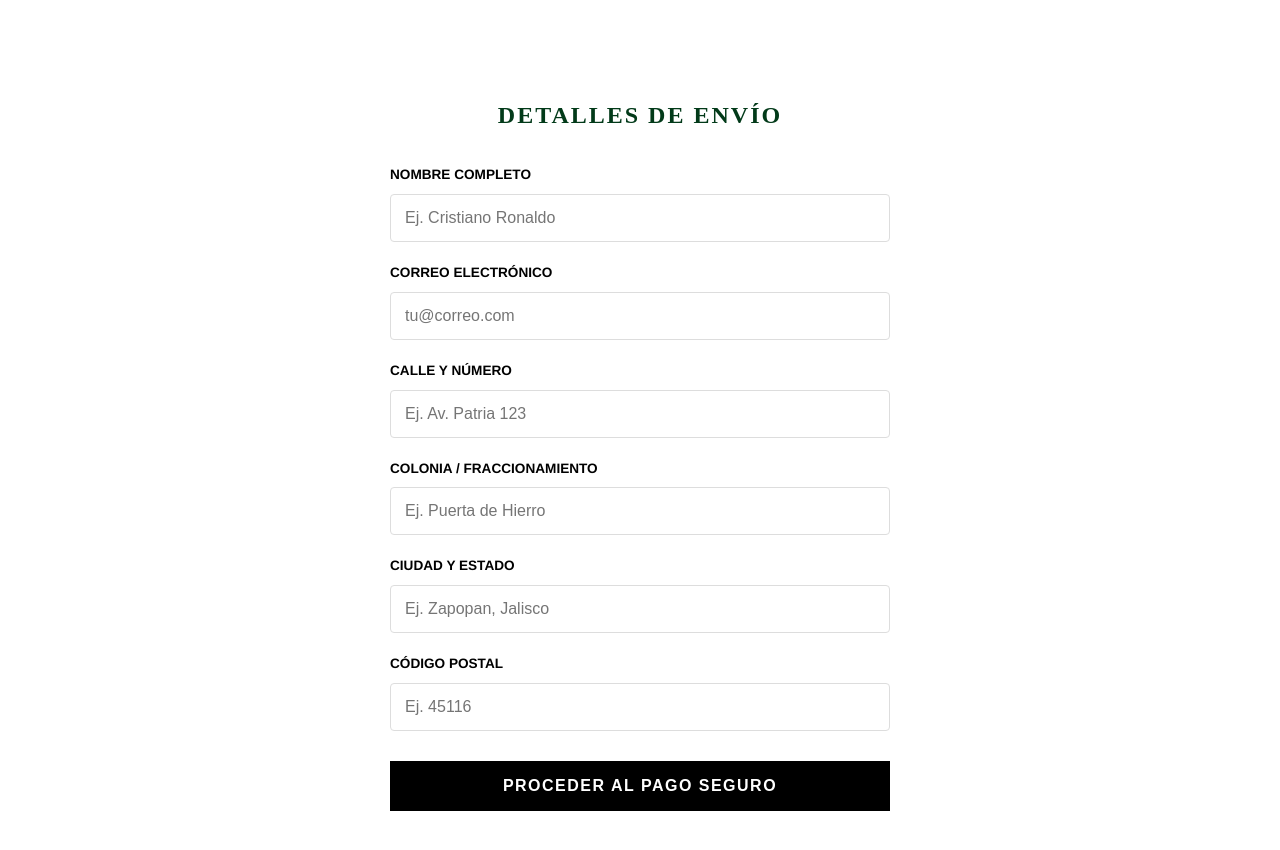
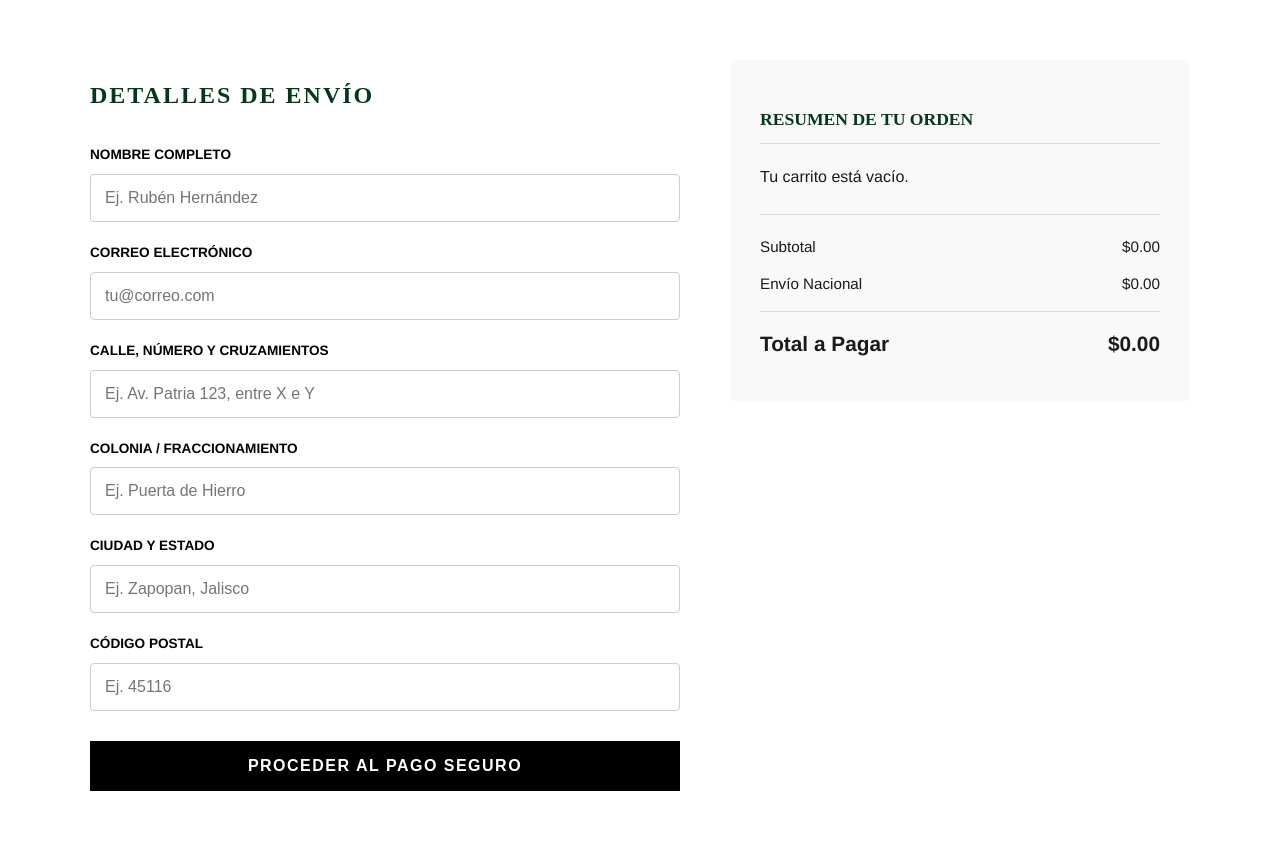
Before and after one commit to RubenCasaresR/PAGINA-SC-2, a website: page checkout.html in a window 1280 px wide. Drawn offline with Linux system fonts and the light colour scheme.

Commit message:
Update checkout.html

```diff
--- a/checkout.html
+++ b/checkout.html
@@ -3,35 +3,77 @@
 <head>
     <meta charset="UTF-8">
     <meta name="viewport" content="width=device-width, initial-scale=1.0">
-    <title>Envío | Societa Di Calcio</title>
+    <title>Pago Seguro | Societa Di Calcio</title>
     <link rel="stylesheet" href="styles.css">
     <style>
-        /* Diseño premium para la zona de pago */
-        .checkout-container { max-width: 500px; margin: 60px auto; padding: 20px; font-family: 'Helvetica Neue', Arial, sans-serif; }
-        .checkout-container h1 { text-align: center; margin-bottom: 30px; font-size: 1.5rem; text-transform: uppercase; letter-spacing: 2px; }
+        /* ========================================== */
+        /* DISEÑO PREMIUM DE DOS COLUMNAS             */
+        /* ========================================== */
+        .checkout-wrapper {
+            max-width: 1100px;
+            margin: 40px auto;
+            padding: 20px;
+            font-family: 'Helvetica Neue', Arial, sans-serif;
+            display: flex;
+            gap: 50px;
+            align-items: flex-start;
+        }
+
+        /* Columna Izquierda: Formulario */
+        .checkout-form-container { flex: 1; }
+        .checkout-form-container h1 { margin-bottom: 30px; font-size: 1.5rem; text-transform: uppercase; letter-spacing: 2px; }
+
         .form-group { margin-bottom: 20px; }
         .form-group label { display: block; margin-bottom: 8px; font-weight: bold; font-size: 0.85rem; color: #000; text-transform: uppercase; }
-        .form-group input { width: 100%; padding: 14px; border: 1px solid #ddd; border-radius: 4px; font-size: 1rem; box-sizing: border-box; }
+        .form-group input { width: 100%; padding: 14px; border: 1px solid #ccc; border-radius: 4px; font-size: 1rem; box-sizing: border-box; }
         .form-group input:focus { border-color: #000; outline: none; }
+
         .btn-pagar { width: 100%; padding: 16px; background-color: #000; color: #fff; border: none; font-size: 1rem; font-weight: bold; cursor: pointer; text-transform: uppercase; letter-spacing: 1.5px; transition: background 0.3s; margin-top: 10px; }
         .btn-pagar:hover { background-color: #333; }
+
+        /* Columna Derecha: Resumen de la Orden */
+        .checkout-summary-container {
+            width: 400px;
+            background-color: #f9f9f9; /* Un gris muy elegante */
+            padding: 30px;
+            border-radius: 8px;
+            position: sticky; /* Se queda pegado si el formulario es muy largo */
+            top: 20px;
+        }
+        .checkout-summary-container h2 { font-size: 1.1rem; text-transform: uppercase; margin-bottom: 20px; border-bottom: 1px solid #ddd; padding-bottom: 10px; }
+
+        /* Estilos para los productos (Tu cart.js usa estas clases) */
+        .summary-item { display: flex; align-items: center; gap: 15px; margin-bottom: 15px; }
+        .summary-item img { width: 65px; height: 65px; object-fit: cover; border-radius: 4px; border: 1px solid #eee; }
+
+        .summary-totals { margin-top: 25px; border-top: 1px solid #ddd; padding-top: 20px; }
+        .summary-row { display: flex; justify-content: space-between; margin-bottom: 12px; font-size: 0.95rem; }
+        .summary-row.total { font-weight: bold; font-size: 1.3rem; margin-top: 15px; border-top: 1px solid #ddd; padding-top: 15px; }
+
+        /* Responsivo: Si lo ven en celular, el resumen se pasa para arriba o abajo */
+        @media (max-width: 800px) {
+            .checkout-wrapper { flex-direction: column-reverse; } /* Pone el formulario abajo y el resumen arriba */
+            .checkout-summary-container { width: 100%; box-sizing: border-box; position: static; }
+        }
     </style>
 </head>
 <body>
-    <div class="checkout-container">
+    <div class="checkout-wrapper">
+
+        <div class="checkout-form-container">
             <h1>Detalles de Envío</h1>
             <form id="checkout-form">
                 <div class="form-group">
                     <label for="nombre">Nombre Completo</label>
-                <input type="text" id="nombre" required placeholder="Ej. Cristiano Ronaldo">
+                    <input type="text" id="nombre" required placeholder="Ej. Rubén Hernández">
                 </div>
                 <div class="form-group">
                     <label for="email">Correo Electrónico</label>
                     <input type="email" id="email" required placeholder="tu@correo.com">
                 </div>
                 <div class="form-group">
-                <label for="calle">Calle y Número </label>
-                <input type="text" id="calle" required placeholder="Ej. Av. Patria 123">
+                    <label for="calle">Calle, Número y Cruzamientos</label>
+                    <input type="text" id="calle" required placeholder="Ej. Av. Patria 123, entre X e Y">
                 </div>
                 <div class="form-group">
                     <label for="colonia">Colonia / Fraccionamiento</label>
@@ -49,15 +91,42 @@
             </form>
         </div>
 
+        <div class="checkout-summary-container">
+            <h2>Resumen de tu Orden</h2>
+
+            <div id="checkout-items-container"></div>
+
+            <div class="summary-totals">
+                <div class="summary-row">
+                    <span>Subtotal</span>
+                    <span id="checkout-subtotal">$0.00</span>
+                </div>
+                <div class="summary-row">
+                    <span>Envío Nacional</span>
+                    <span id="checkout-shipping">$0.00</span>
+                </div>
+                <div class="summary-row total">
+                    <span>Total a Pagar</span>
+                    <span id="checkout-total">$0.00</span>
+                </div>
+            </div>
+        </div>
+
+    </div>
+
+    <script src="cart.js"></script>
+
     <script>
+        // ========================================== //
+        // ====== CONEXIÓN AL BANCO (NO TOCAR) ====== //
+        // ========================================== //
         document.getElementById('checkout-form').addEventListener('submit', async (e) => {
             e.preventDefault();
 
             const btn = document.getElementById('btn-submit');
-            btn.innerText = "Procesando...";
+            btn.innerText = "Procesando de forma segura...";
             btn.disabled = true;
 
-            // 1. Juntar toda la dirección en un solo texto
             const direccionFisica = `${document.getElementById('calle').value}, Col. ${document.getElementById('colonia').value}, ${document.getElementById('ciudad').value}, CP: ${document.getElementById('cp').value}`;
 
             const cliente = {
@@ -66,8 +135,7 @@
                 direccion: direccionFisica
             };
 
-            // 2. Leer el carrito actual
-            const carrito = JSON.parse(localStorage.getItem('carrito')) || [];
+            const carrito = JSON.parse(localStorage.getItem('shoppingCart')) || [];
             if(carrito.length === 0) {
                 alert("Tu carrito está vacío.");
                 window.location.href = "index.html";
@@ -75,14 +143,14 @@
             }
 
             try {
-                // 3. Guardar los datos del cliente y su orden en tu base de datos
+                // 1. Guardar orden en tu base de datos
                 await fetch('/api/checkout', {
                     method: 'POST',
                     headers: { 'Content-Type': 'application/json' },
                     body: JSON.stringify({ carrito: carrito, cliente: cliente })
                 });
 
-                // 4. Solicitar el enlace de cobro al banco (Mercado Pago)
+                // 2. Pedirle permiso a Mercado Pago
                 const respuestaMP = await fetch('/api/crear-pago', {
                     method: 'POST',
                     headers: { 'Content-Type': 'application/json' },
@@ -91,9 +159,8 @@
 
                 const datosMP = await respuestaMP.json();
 
-                // 5. Redirigir a la pantalla de la tarjeta
                 if(datosMP.success) {
-                    window.location.href = datosMP.link_de_pago;
+                    window.location.href = datosMP.link_de_pago; // Viaje al banco
                 } else {
                     alert("Error al conectar con la terminal bancaria.");
                     btn.innerText = "Proceder al Pago Seguro";
```
Lines whose indentation alone changed are shown as unchanged.
